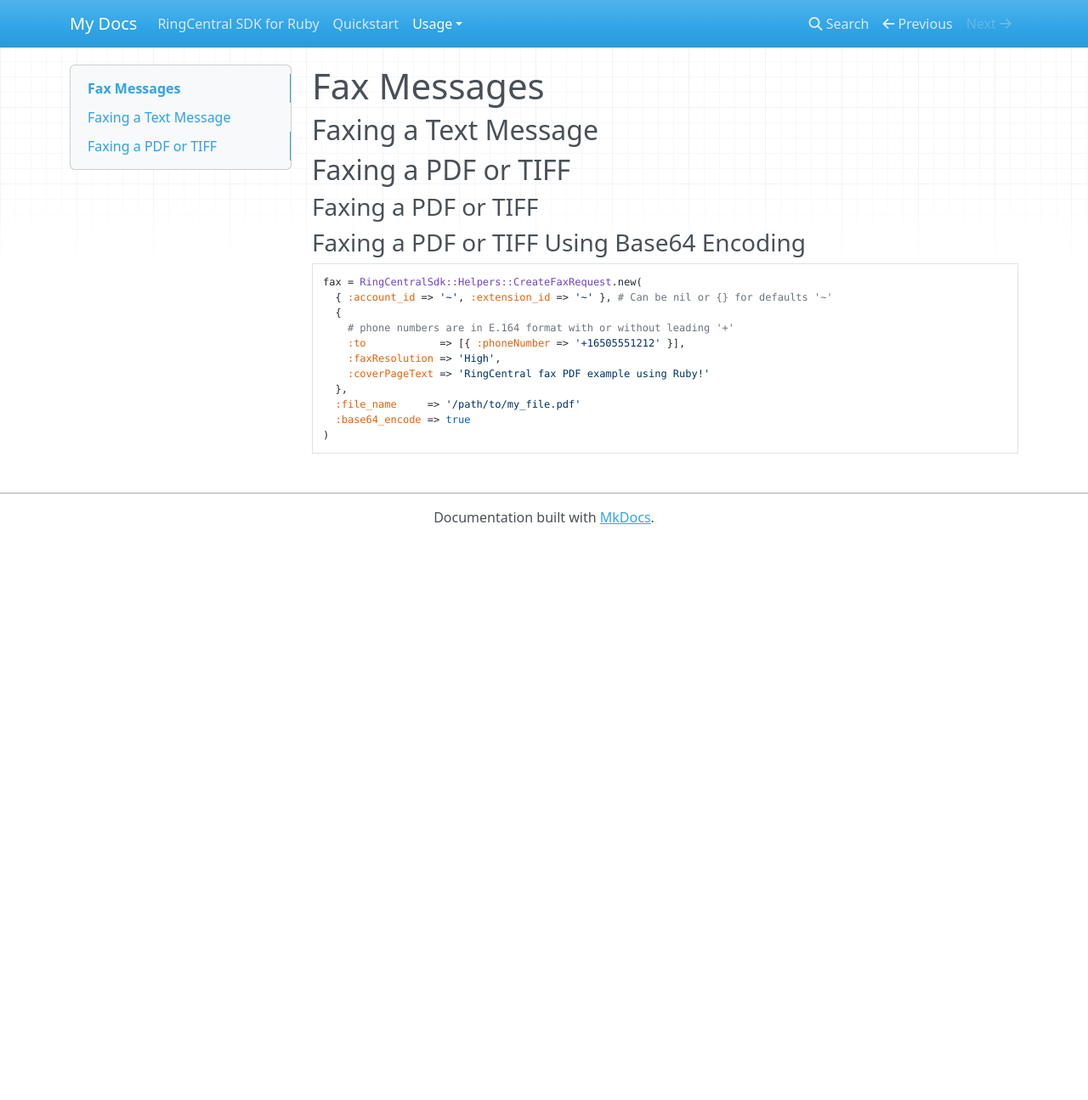
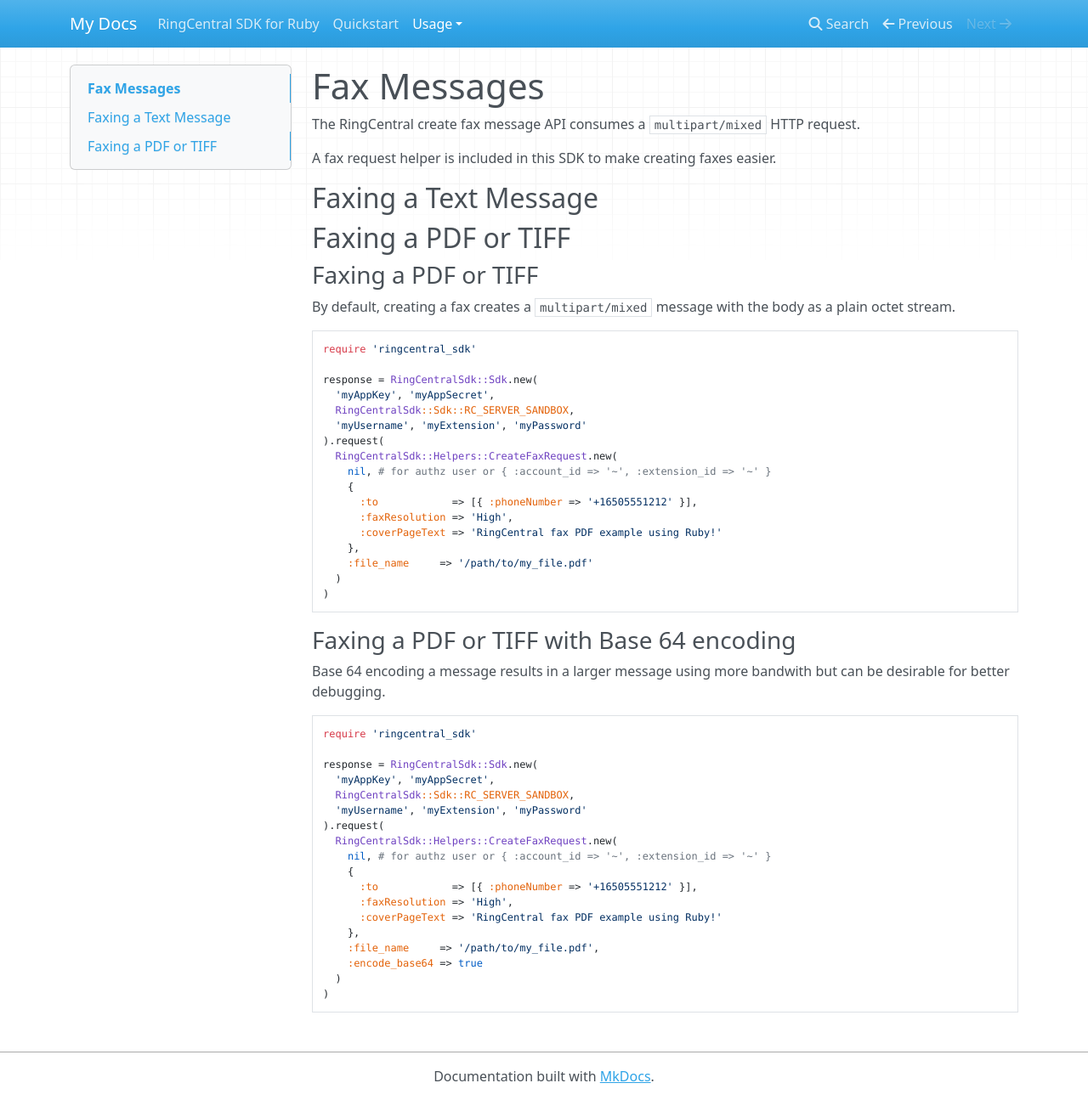
Before and after one commit to grokify/ringcentral-sdk-ruby, an MkDocs documentation site: the page built from docs/usage/messages/Fax-Messages.md, in a window 1280 px wide and 1295 px high. Shown: the whole window at 85% size. Built offline with MkDocs 1.6.1, drawn with Linux system fonts in a browser that asks for light colours; nearby versions of some CDN libraries.

Commit message:
update mkdocs

````diff
--- a/docs/usage/messages/Fax-Messages.md
+++ b/docs/usage/messages/Fax-Messages.md
@@ -1,4 +1,8 @@
 # Fax Messages
+
+The RingCentral create fax message API consumes a `multipart/mixed` HTTP request.
+
+A fax request helper is included in this SDK to make creating faxes easier.
 
 ## Faxing a Text Message
 
@@ -6,18 +10,50 @@
 
 ### Faxing a PDF or TIFF
 
-### Faxing a PDF or TIFF Using Base64 Encoding
+By default, creating a fax creates a `multipart/mixed` message with the body as a plain octet stream.
 
 ```ruby
-fax = RingCentralSdk::Helpers::CreateFaxRequest.new(
-  { :account_id => '~', :extension_id => '~' }, # Can be nil or {} for defaults '~'
-  {
-    # phone numbers are in E.164 format with or without leading '+'
-    :to            => [{ :phoneNumber => '+16505551212' }],
-    :faxResolution => 'High',
-    :coverPageText => 'RingCentral fax PDF example using Ruby!'
-  },
-  :file_name     => '/path/to/my_file.pdf'
-  :base64_encode => true
+require 'ringcentral_sdk'
+
+response = RingCentralSdk::Sdk.new(
+  'myAppKey', 'myAppSecret',
+  RingCentralSdk::Sdk::RC_SERVER_SANDBOX,
+  'myUsername', 'myExtension', 'myPassword'
+).request(
+  RingCentralSdk::Helpers::CreateFaxRequest.new(
+    nil, # for authz user or { :account_id => '~', :extension_id => '~' }
+    {
+      :to            => [{ :phoneNumber => '+16505551212' }],
+      :faxResolution => 'High',
+      :coverPageText => 'RingCentral fax PDF example using Ruby!'
+    },
+    :file_name     => '/path/to/my_file.pdf'
+  )
 )
 ```
+
+### Faxing a PDF or TIFF with Base 64 encoding
+
+Base 64 encoding a message results in a larger message using more bandwith but
+can be desirable for better debugging.
+
+```ruby
+require 'ringcentral_sdk'
+
+response = RingCentralSdk::Sdk.new(
+  'myAppKey', 'myAppSecret',
+  RingCentralSdk::Sdk::RC_SERVER_SANDBOX,
+  'myUsername', 'myExtension', 'myPassword'
+).request(
+  RingCentralSdk::Helpers::CreateFaxRequest.new(
+    nil, # for authz user or { :account_id => '~', :extension_id => '~' }
+    {
+      :to            => [{ :phoneNumber => '+16505551212' }],
+      :faxResolution => 'High',
+      :coverPageText => 'RingCentral fax PDF example using Ruby!'
+    },
+    :file_name     => '/path/to/my_file.pdf',
+    :encode_base64 => true
+  )
+)
+```
````
Also changed, not shown: 1 other file.
